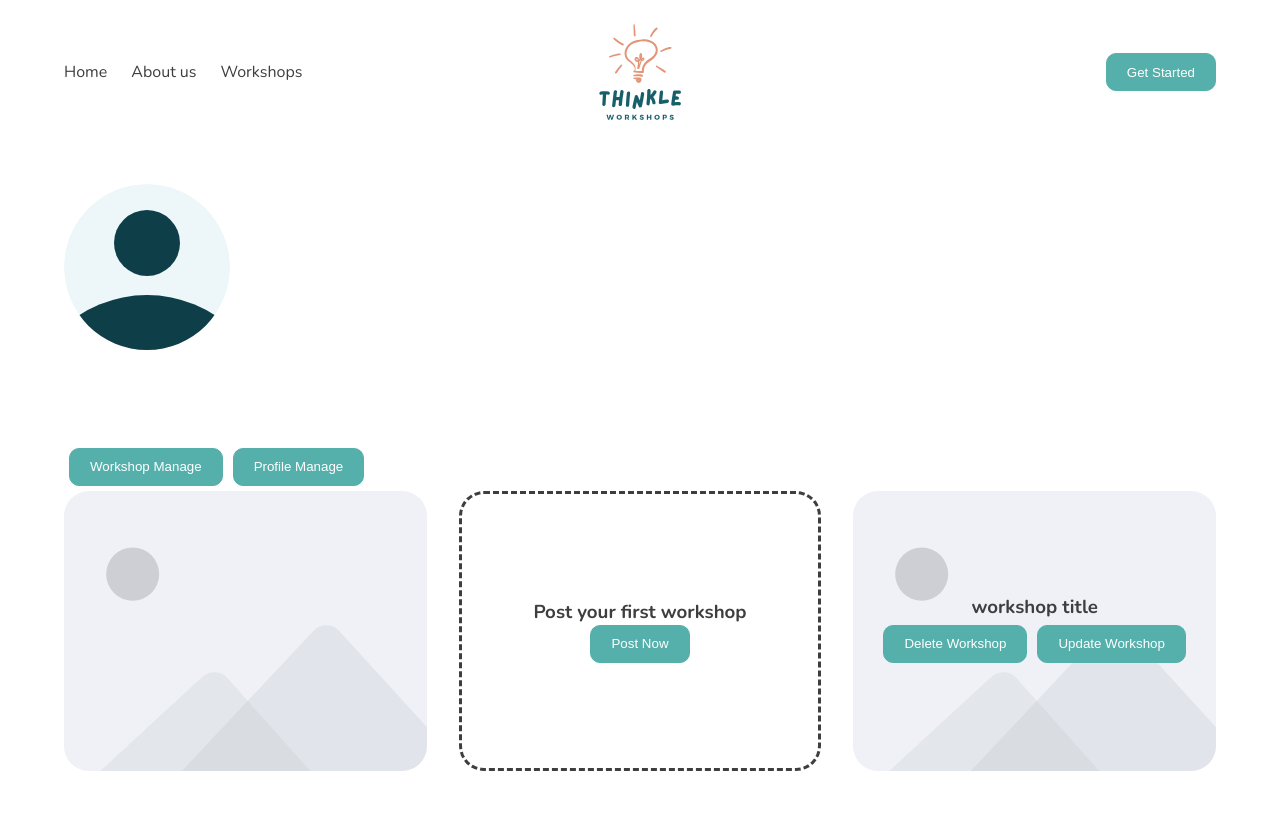
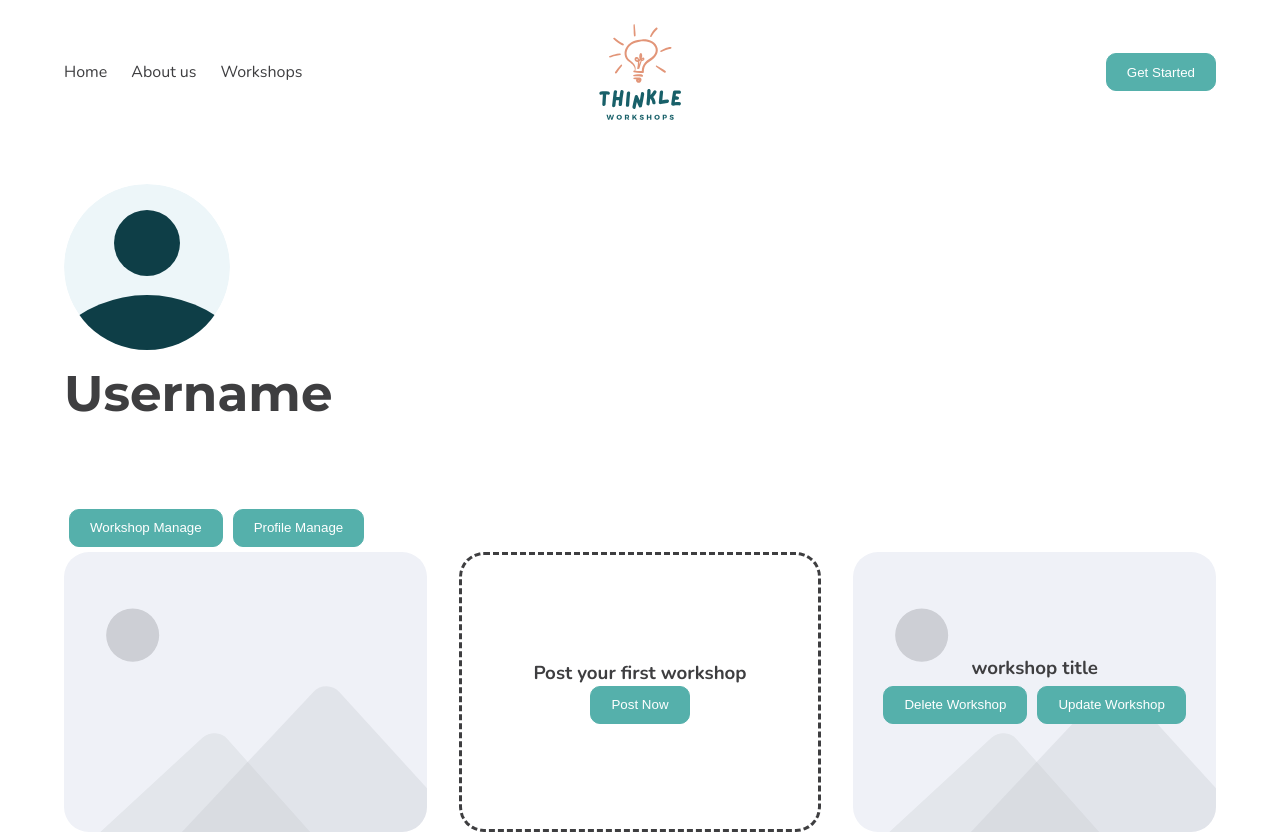
Before and after one commit to SheCodesAus/she-codes-group-project-frontend-fullstack-pancake, a React (Create React App) app: page /user-profile in a window 1280 px wide. Shown: the top 834 px of the page. Built offline with nearby package versions, Linux system fonts and the light colour scheme.

Commit message:
Update UserProfilePage.jsx
user name and avatar into the banner

```diff
--- a/src/pages/UserProfilePage.jsx
+++ b/src/pages/UserProfilePage.jsx
@@ -9,7 +9,7 @@ export default function UserProfilePage() {
     <>
       <Container wrapperVariant="banner">
         <Banner>
-          <img src={Avatar} alt="" />
+          <div id="user-banner"><img src={Avatar} alt="" /><h1>Username</h1></div>
         </Banner>
       </Container>
       <Container>
```
